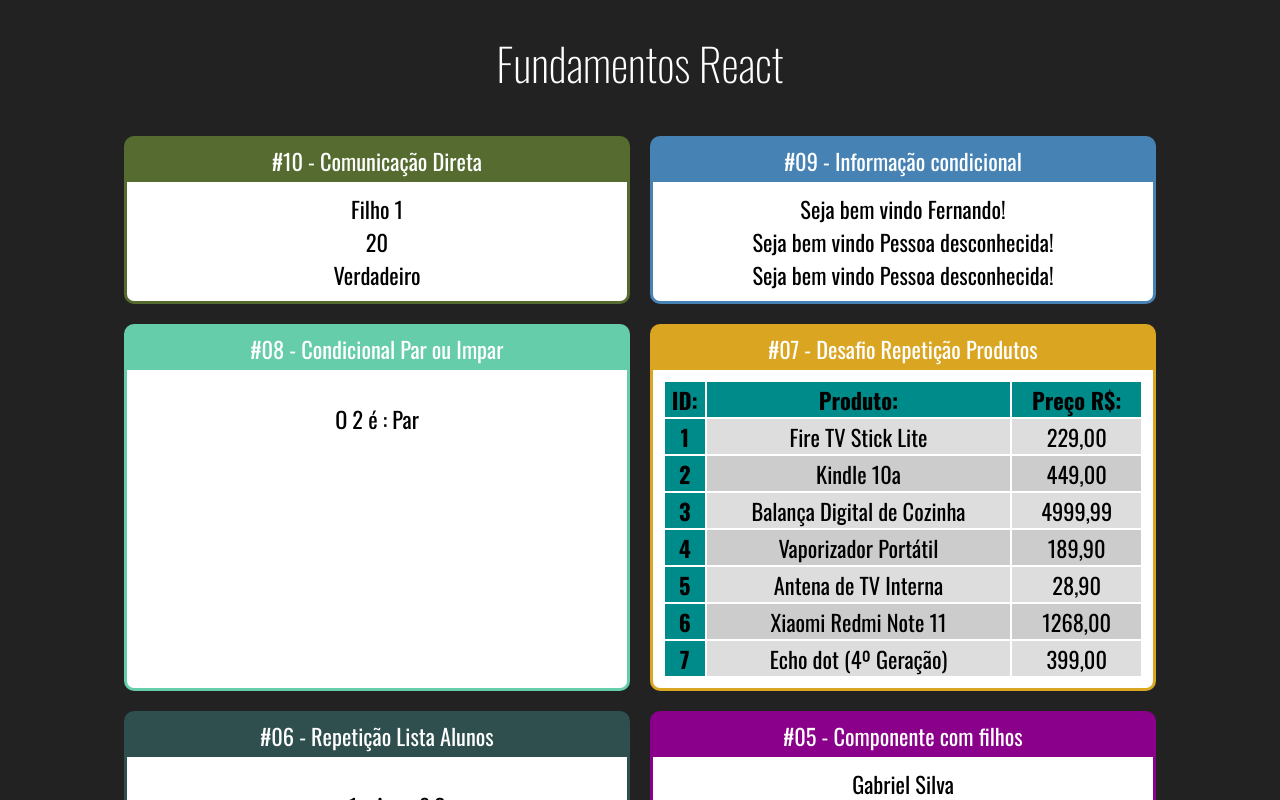
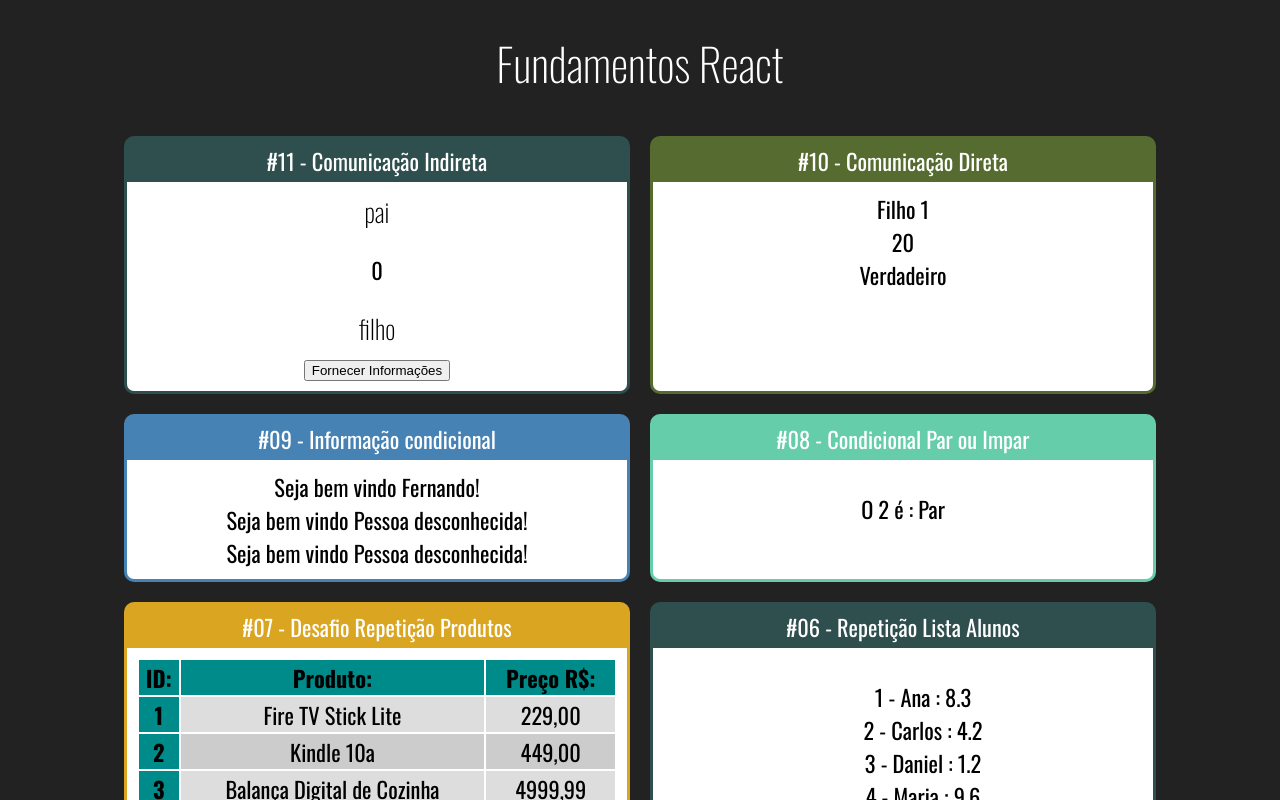
Before and after one commit to oliveiraprg/react_cod3r, a React (Create React App) app in the folder fundamentos-react/: page / in a window 1280 px wide. Shown: the top 800 px of the page. Built offline with nearby package versions, Linux system fonts and the light colour scheme.

Commit message:
passing parameters from child component to parent component

```diff
--- a/fundamentos-react/src/App.jsx
+++ b/fundamentos-react/src/App.jsx
@@ -12,6 +12,7 @@ import TabelaProduto from "./components/repeticao/TabelaProduto";
 import ParOuImpar from "./components/condicional/ParOuImpar";
 import UsuarioInfo from "./components/condicional/UsuarioInfo";
 import DiretaPai from "./components/comunicacao/DiretaPai";
+import IndiretaPai from "./components/comunicacao/IndiretaPai";
 
 
 export default function App(props) {
@@ -19,13 +20,16 @@ export default function App(props) {
         <div className='App'>
             <h1>Fundamentos React</h1>
             <div className="Cards">
+                <Card titulo="#11 - Comunicação Indireta" color="#2F4F4F">
+                    <IndiretaPai />
+                </Card>
                 <Card titulo="#10 - Comunicação Direta" color="#556B2F">
                     <DiretaPai />
                 </Card>
                 <Card titulo="#09 - Informação condicional" color="#4682B4">
                     <UsuarioInfo usuario={{nome: 'Fernando'}} />
                     <UsuarioInfo usuario={{}} />
-                    <UsuarioInfo  />
+                    <UsuarioInfo />
                 </Card>
                 <Card titulo="#08 - Condicional Par ou Impar" color="#66CDAA">
                     <ParOuImpar numero={2} />
--- /dev/null
+++ b/fundamentos-react/src/components/comunicacao/IndiretaFilho.jsx
@@ -0,0 +1,15 @@
+import React from "react";
+
+export default function iniretaPai (props) {
+
+
+    return (
+        <div>
+            <h3>filho</h3>
+
+            <button onClick={ e => props.quandoClicar('Jo', 53, true)}>
+                Fornecer Informações
+            </button>
+        </div>
+    )
+}
--- /dev/null
+++ b/fundamentos-react/src/components/comunicacao/IndiretaPai.jsx
@@ -0,0 +1,25 @@
+import React from "react";
+import IndiretaFilho from "./IndiretaFilho";
+
+export default function iniretaPai (props) {
+    let nome = ''
+    let idade = 0
+    let nerd = false
+    function fornecerInormacoes(nomeParam, idadeParam, nerdParam) {
+        nome = nomeParam
+        idade = idadeParam
+        nerd = nerdParam
+    }
+
+    return (
+        <div>
+            <h3>pai</h3>
+            <div>
+                <p>{nome}</p>
+                <p>{idade}</p>
+                <p>{nerd}</p>
+            </div>
+            <IndiretaFilho quandoClicar={fornecerInormacoes} ></IndiretaFilho>
+        </div>
+    )
+}
```
